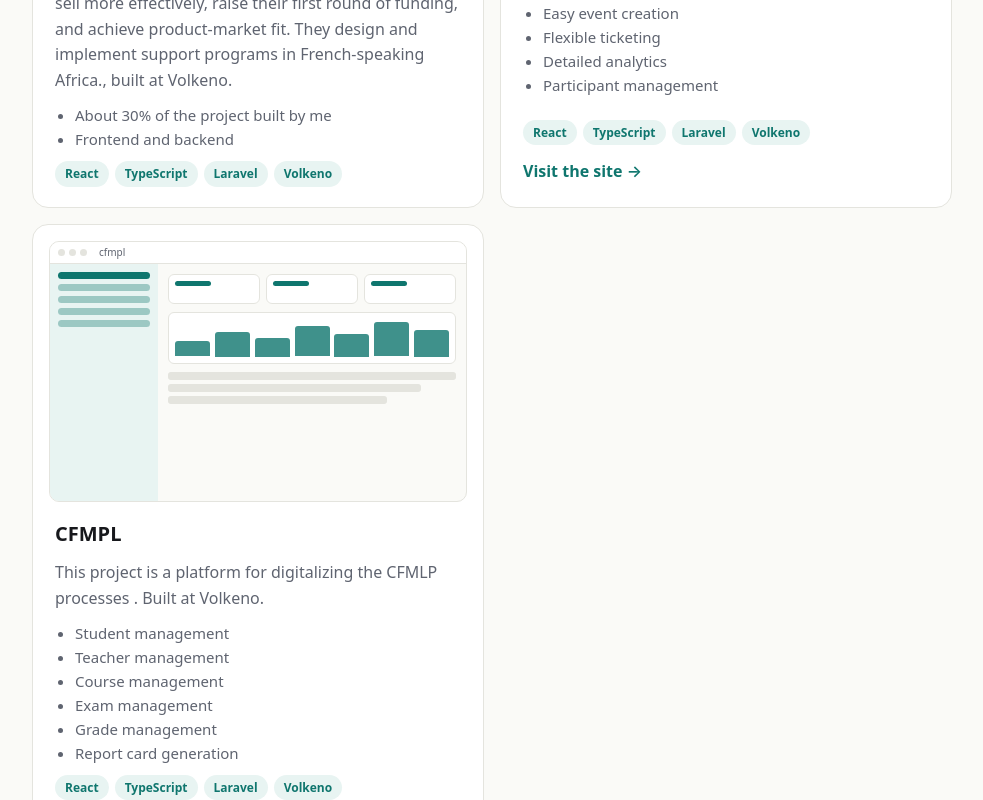
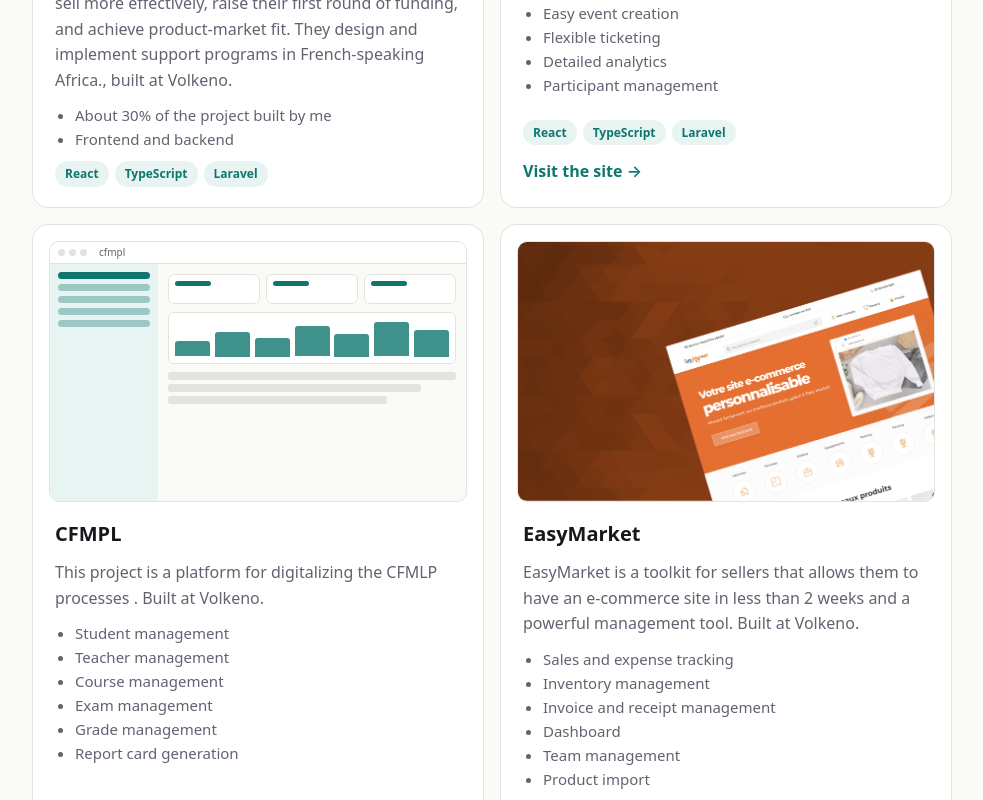
Before and after one commit to babasarr/portfolio-djibril, a React (Vite) app: page / in a window 1280 px wide. Shown: the part 2500-3300 px from the top of the page, without its empty margins (148-1131 px from the left). Built offline with nearby package versions, Linux system fonts and the light colour scheme.

Commit message:
add new projet

```diff
--- a/src/data/projects.ts
+++ b/src/data/projects.ts
@@ -15,7 +15,7 @@
       fr: ['Facturation automatisée, numérotation AAAA-0001', 'Présences, évaluations et bulletins', 'Tableaux de bord en temps réel', 'Relances de factures par email'],
       en: ['Automated invoicing, AAAA-0001 numbering', 'Attendance, evaluations and report cards', 'Real-time dashboards', 'Invoice reminder emails'],
     },
-    stack: ['React', 'TypeScript', 'Firebase', 'RTK Query','Volkeno'],
+    stack: ['React', 'TypeScript', 'Firebase', 'RTK Query'],
   },
   {
     id: 'ecoles-au-senegal',
@@ -30,7 +30,7 @@
       fr: ['J’ai développé environ 90 % du projet', 'Frontend et backend'],
       en: ['About 90% of the project built by me', 'Frontend and backend'],
     },
-    stack: ['Laravel', 'PHP', 'Volkeno'],
+    stack: ['Laravel', 'PHP'],
   },
   {
     id: 'pitch-palabre',
@@ -44,7 +44,7 @@
       fr: ['J’ai développé environ 30 % du projet', 'Frontend et backend'],
       en: ['About 30% of the project built by me', 'Frontend and backend'],
     },
-    stack: ['React', 'TypeScript', 'Laravel', 'Volkeno'],
+    stack: ['React', 'TypeScript', 'Laravel'],
   },
   {
     id: 'piyti',
@@ -59,7 +59,7 @@
       fr: ['Création d\'événement facile', 'Billetterie flexible', 'Analyses détaillées', 'Gestion des participants'],
       en: ['Easy event creation', 'Flexible ticketing', 'Detailed analytics', 'Participant management'],
     },
-    stack: ['React', 'TypeScript', 'Laravel', 'Volkeno'],
+    stack: ['React', 'TypeScript', 'Laravel'],
   },
   {
     id: 'cfmpl',
@@ -73,6 +73,21 @@
       fr: ['Gestion des elèves', 'Gestion des enseignants', 'Gestion des cours', 'Gestion des examens','Gestion des notes', 'Génération des bulletins'],
       en: ['Student management', 'Teacher management', 'Course management', 'Exam management','Grade management', 'Report card generation'],
     },
-    stack: ['React', 'TypeScript', 'Laravel', 'Volkeno'],
+    stack: ['React', 'TypeScript', 'Laravel'],
+  },
+  {
+    id: 'EasyMarket',
+    kind: 'dash',
+    image: 'projects/easyMarket.png',
+    host: 'EasyMarket',
+    url: 'https://easymarket.sn/',
+    title: { fr: 'EasyMarket', en: 'EasyMarket' },
+    summary: { fr: 'EasyMarket est une boîte à outils des vendeurs qui permet de disposer d’un site e-commerce en moins de 2 semaines et un outil de gestion performant. . Réalisé chez Volkeno.',
+               en: 'EasyMarket is a toolkit for sellers that allows them to have an e-commerce site in less than 2 weeks and a powerful management tool. Built at Volkeno.' },
+    points: {
+      fr: ['Suivi des ventes et dépenses', 'Gestion du stock', 'Factures et tickets de caisse', 'Tableau de bord','Gestion d\'équipe', 'Import de produits'],
+      en: ['Sales and expense tracking', 'Inventory management', 'Invoice and receipt management', 'Dashboard','Team management', 'Product import'],
+    },
+    stack: ['React', 'TypeScript', 'Django', 'Python'],
   },
 ]
```
Also changed, not shown: public/projects/easyMarket.png (added).
